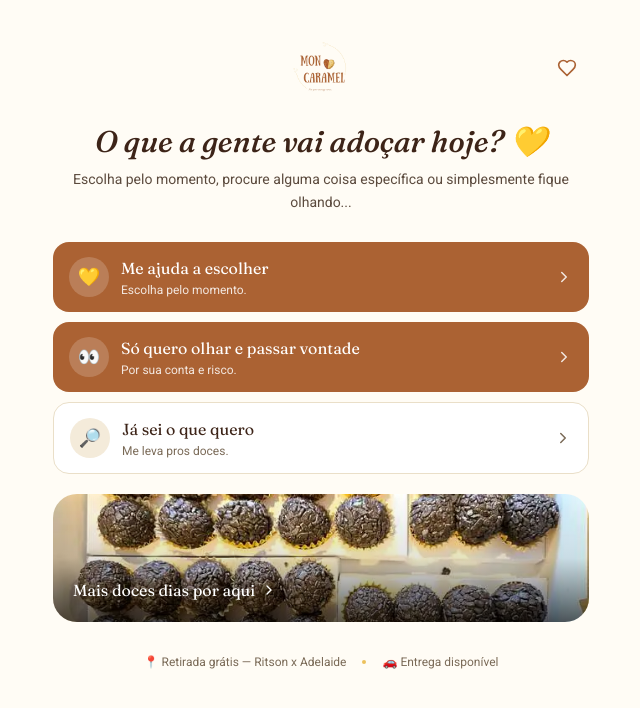
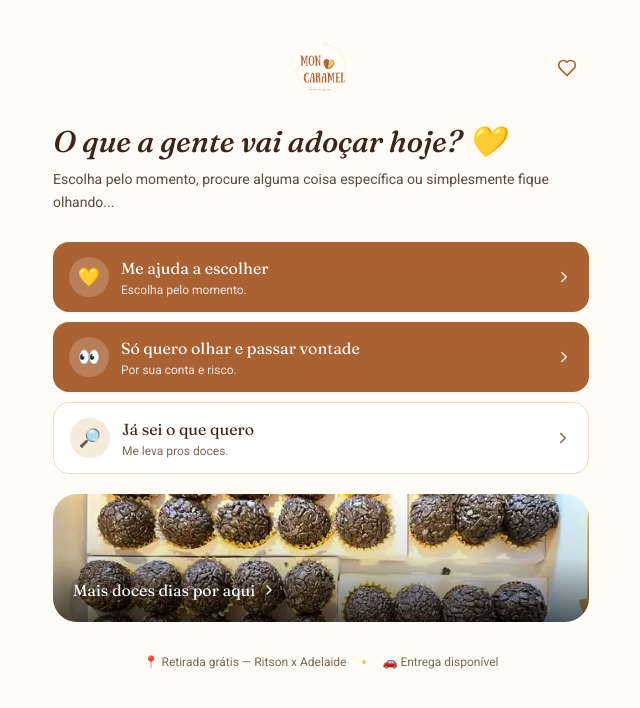
Before and after one commit to hellomoncaramel-commits/mon-caramel-collection-Marca-Private, a React (Vite) app: page / in a window 1280 px wide. Shown: the top 708 px of the page, without its empty margins (319-959 px from the left). Built offline with nearby package versions, Linux system fonts and the light colour scheme.

Commit message:
Home: alinhar título e subtítulo à esquerda, como no mockup
Co-Authored-By: Claude Sonnet 5 <noreply@anthropic.com>
Claude-Session: https://claude.ai/code/session_01FoPn8ZvrZvqgU1NZAx45PL

```diff
--- a/src/components/Home/HomeScreen.jsx
+++ b/src/components/Home/HomeScreen.jsx
@@ -29,8 +29,8 @@ export default function HomeScreen({ onSelect }) {
         </button>
       </div>
 
-      <h1 className="text-3xl text-center mb-2 font-display italic text-brand-ink">O que a gente vai adoçar hoje? 💛</h1>
-      <p className="text-sm text-center mb-7 leading-relaxed text-brand-inkSoft">
+      <h1 className="text-3xl mb-2 font-display italic text-brand-ink">O que a gente vai adoçar hoje? 💛</h1>
+      <p className="text-sm mb-7 leading-relaxed text-brand-inkSoft">
         Escolha pelo momento, procure alguma coisa específica ou simplesmente fique olhando...
       </p>
 
```
